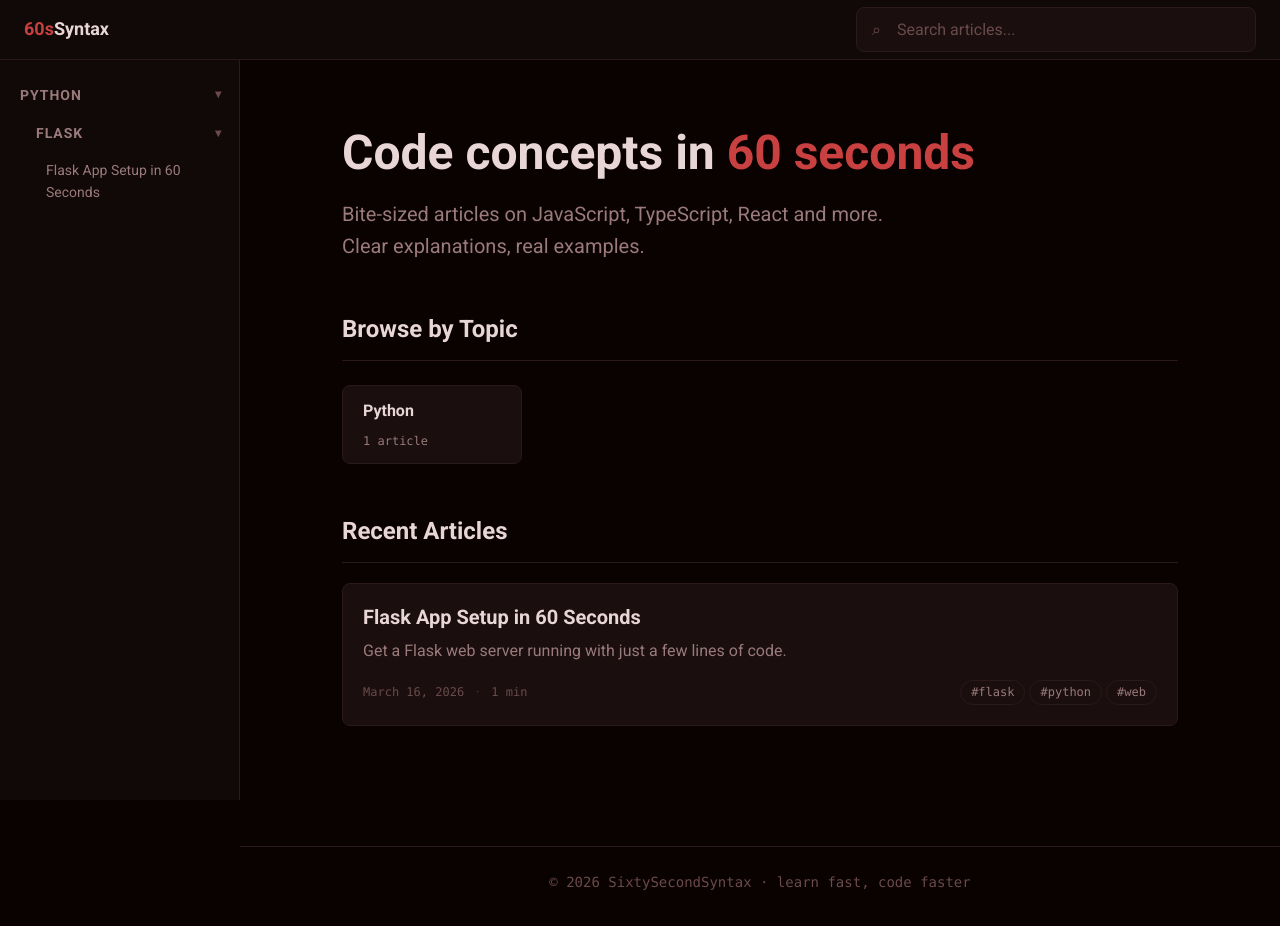
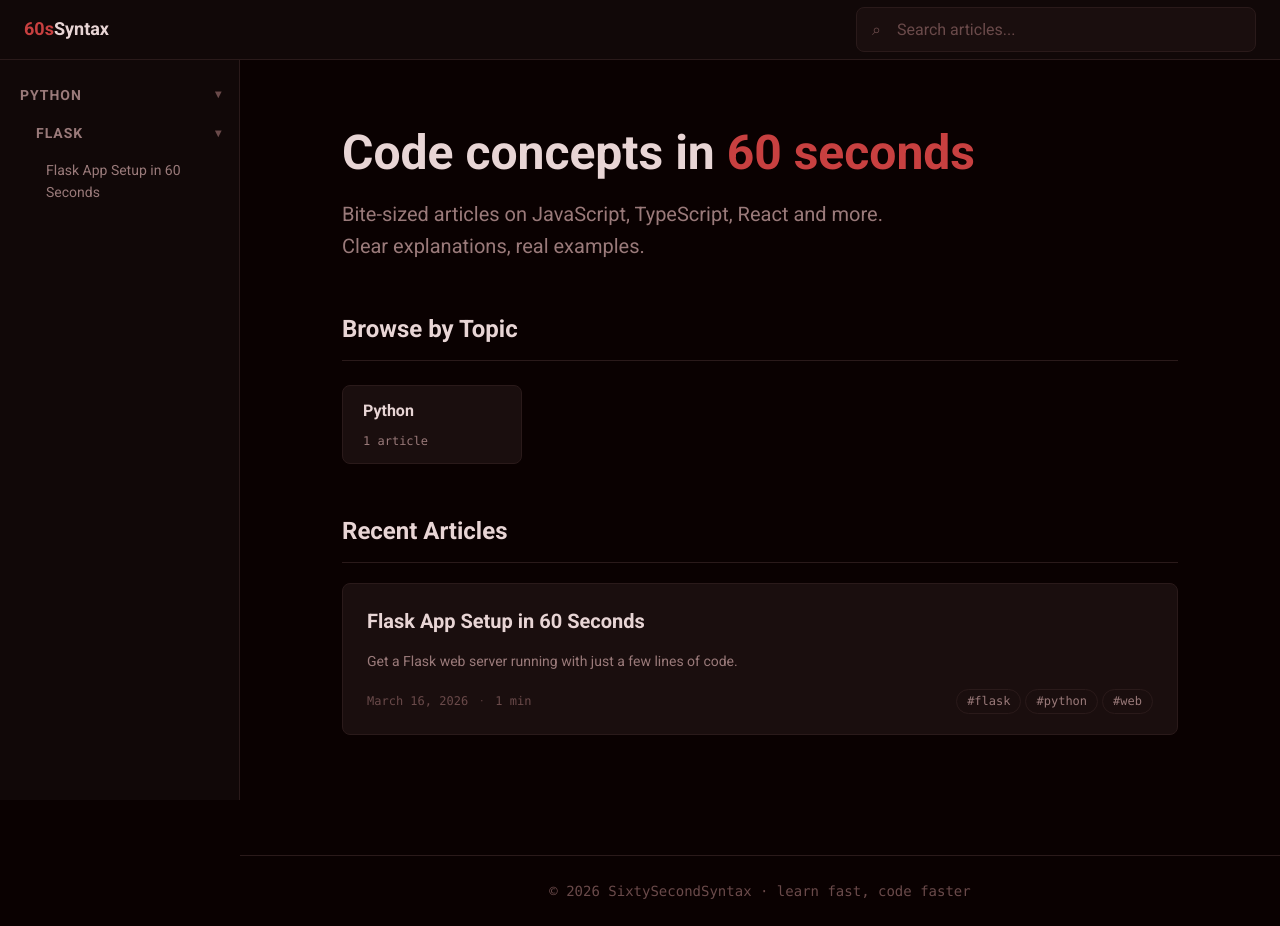
Before and after one commit to Mickey-Zhaang/SixtySecondSyntax, a React (Vite) app: page / in a window 1280 px wide. Built offline with nearby package versions, Linux system fonts and the light colour scheme.

Commit message:
adjusted the size and layout of the article card

```diff
--- a/src/components/article/ArticleCard.tsx
+++ b/src/components/article/ArticleCard.tsx
@@ -31,7 +31,7 @@ export function ArticleCard({ article }: ArticleCardProps) {
 
 const Card = styled(Link)`
 	display: block;
-	padding: ${({ theme }) => theme.spacing[5]};
+	padding: ${({ theme }) => theme.spacing[6]};
 	background: ${({ theme }) => theme.colors.bgCard};
 	border: 1px solid ${({ theme }) => theme.colors.border};
 	border-radius: ${({ theme }) => theme.radii.md};
@@ -51,12 +51,12 @@ const CardTitle = styled.h3`
 	font-size: ${({ theme }) => theme.fontSizes.xl};
 	font-weight: 600;
 	color: ${({ theme }) => theme.colors.text};
-	margin-bottom: ${({ theme }) => theme.spacing[2]};
+	margin-bottom: ${({ theme }) => theme.spacing[4]};
 	line-height: 1.3;
 `;
 
 const CardExcerpt = styled.p`
-	font-size: ${({ theme }) => theme.fontSizes.md};
+	font-size: ${({ theme }) => theme.fontSizes.sm};
 	color: ${({ theme }) => theme.colors.textMuted};
 	line-height: 1.6;
 	margin-bottom: ${({ theme }) => theme.spacing[4]};
@@ -67,6 +67,7 @@ const CardFooter = styled.div`
 	flex-wrap: wrap;
 	align-items: center;
 	gap: ${({ theme }) => theme.spacing[3]};
+	margin-bottom: -${({ theme }) => theme.spacing[1]};
 `;
 
 const CardDate = styled.span`
```
